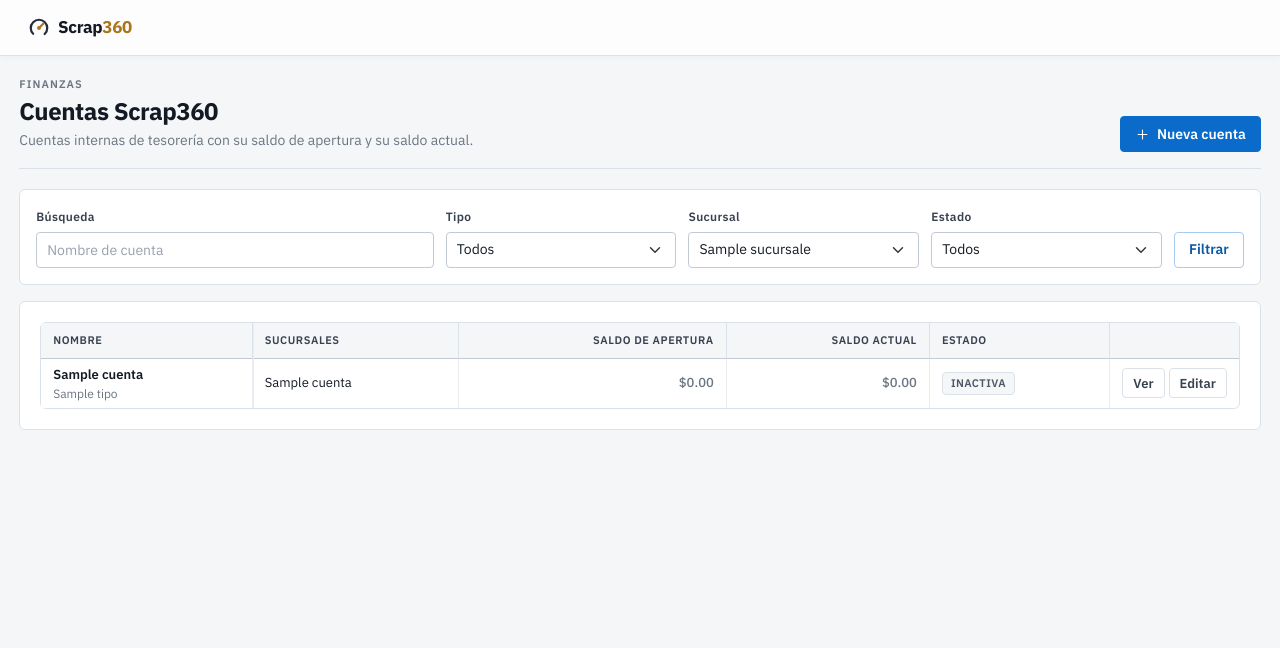
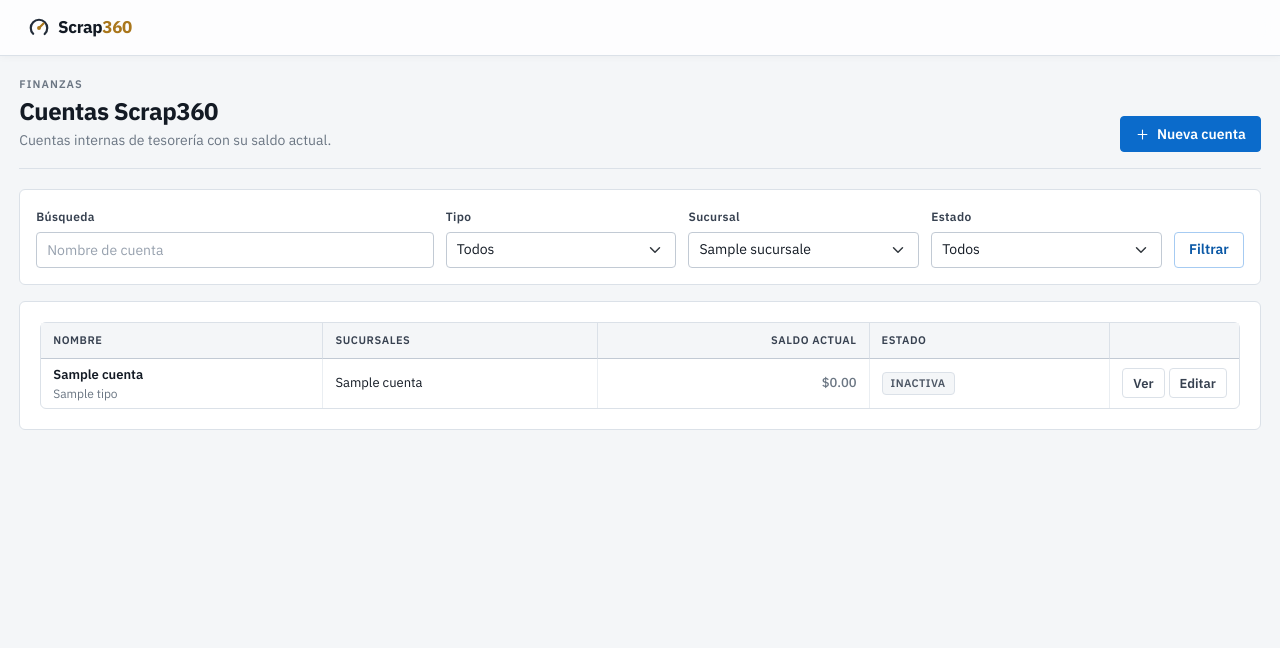
Before and after one commit to blankhall98/Metaleria-API, a Python web app: template app/templates/admin/cuentas_scrap360_list.html in a window 1280 px wide. Shown: the top 648 px of the page. Run offline with Jinja, Linux system fonts and the light colour scheme; the template is opened without the code that fills it: most values are stand-ins (such as "Sample title", 1, 10 or a date in 2020).

Commit message:
Cuentas Scrap360: la lista muestra solo el saldo actual
Peticion de la clienta: eliminar la columna "Saldo de apertura" de la
lista de cuentas; el saldo que opera es el actual. El concepto no
desaparece: el campo del formulario y el asiento contable inicial que
sostiene el saldo actual quedan intactos, igual que el detalle de la
cuenta y sus reportes.

Co-Authored-By: Claude Opus 5 <noreply@anthropic.com>

```diff
--- a/app/templates/admin/cuentas_scrap360_list.html
+++ b/app/templates/admin/cuentas_scrap360_list.html
@@ -5,7 +5,7 @@
 
 {% block content %}
 {% call page_header('Cuentas Scrap360', eyebrow='Finanzas',
-                    sub='Cuentas internas de tesorería con su saldo de apertura y su saldo actual.') %}
+                    sub='Cuentas internas de tesorería con su saldo actual.') %}
     <a href="/web/admin/cuentas-scrap360/nueva" class="btn btn-primary">
         {{ icon('plus', 's-icon--sm') }} Nueva cuenta
     </a>
@@ -75,7 +75,6 @@
                 <tr>
                     <th data-title-col data-mobile-primary>Nombre</th>
                     <th>Sucursales</th>
-                    <th class="text-end">Saldo de apertura</th>
                     <th class="text-end" data-mobile-primary>Saldo actual</th>
                     <th data-mobile-primary>Estado</th>
                     <th><span class="s-visually-hidden">Acciones</span></th>
@@ -90,7 +89,6 @@
                             <div class="text-muted small">{{ cuenta.tipo|capitalize }}</div>
                         </td>
                         <td>{{ row.sucursales_label }}</td>
-                        <td class="text-end">{{ money(cuenta.saldo_inicial or 0) }}</td>
                         <td class="text-end">{{ money(cuenta.saldo_actual or 0) }}</td>
                         <td>
                             {{ badge('Activa', 'ok') if cuenta.activo else badge('Inactiva', 'muted') }}
@@ -109,7 +107,7 @@
                         </td>
                     </tr>
                 {% else %}
-                    {{ empty_row(6, 'No hay cuentas con estos filtros.') }}
+                    {{ empty_row(5, 'No hay cuentas con estos filtros.') }}
                 {% endfor %}
                 </tbody>
             </table>
```
